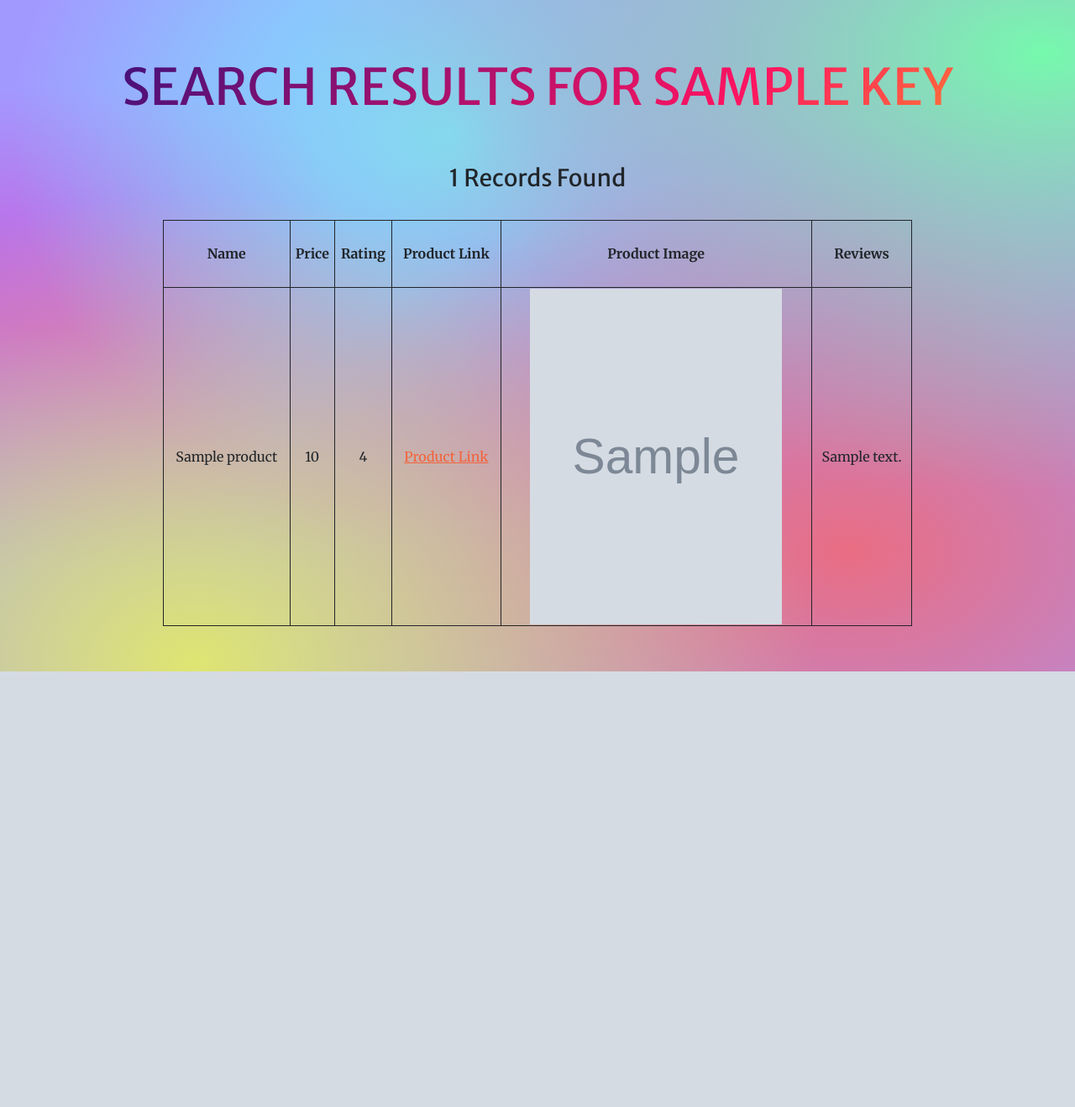
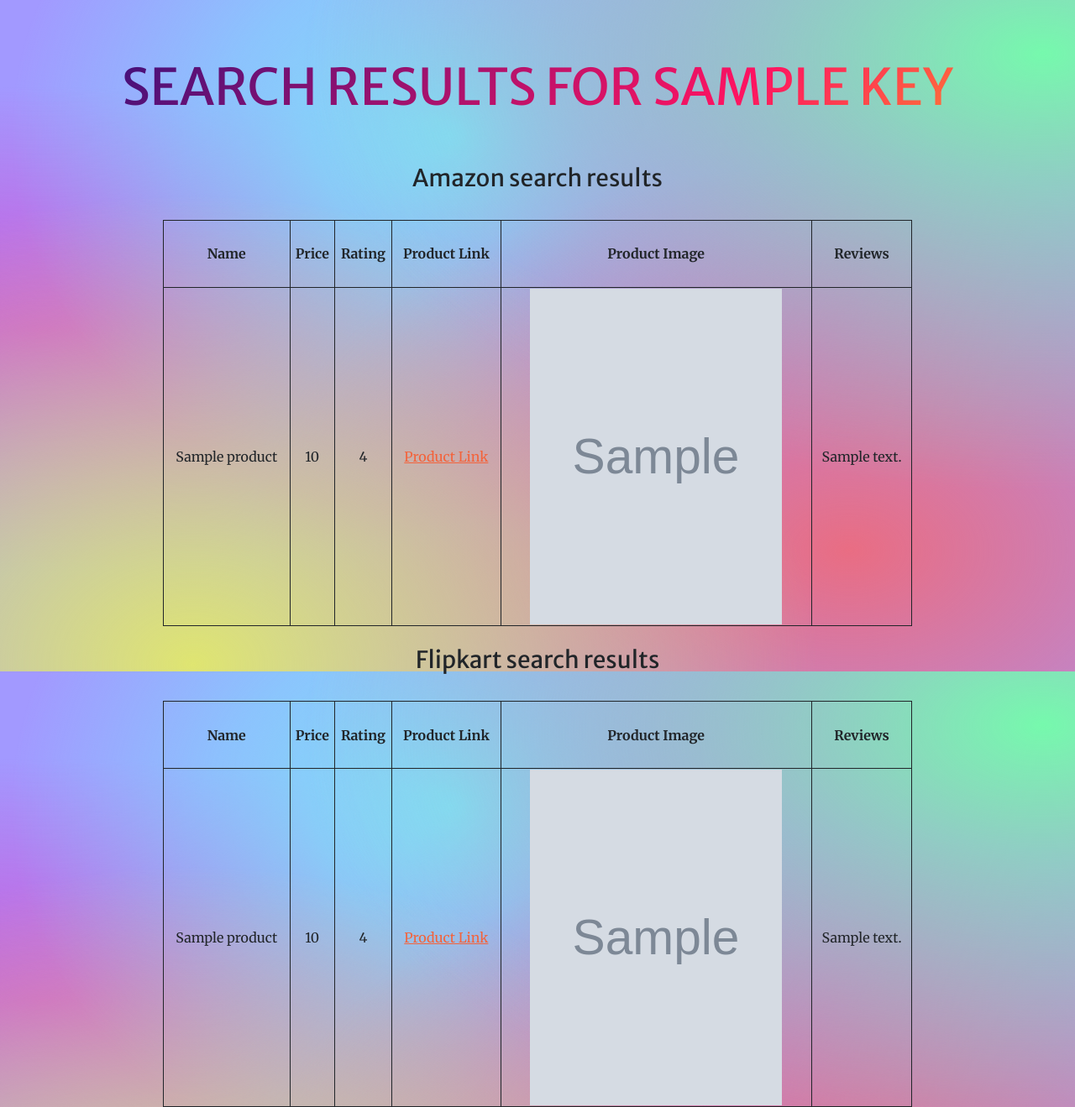
Before and after one commit to bikash-789/Product-Summary, a Flask app: template Client-Side/templates/response.html in a window 1280 px wide. Shown: the whole page at 84% size. Before the commit the page ends 800 px from the top, so only its background shows below. Run offline with Flask 3, Linux system fonts and the light colour scheme; the template is opened without the code that fills it: most values are stand-ins (such as "Sample title", 1, 10 or a date in 2020); grey boxes marked "Sample" are stand-in pictures; some libraries are stand-ins or nearby versions.

Commit message:
Modified the code for dynamic rendering

```diff
--- a/Client-Side/templates/response.html
+++ b/Client-Side/templates/response.html
@@ -25,7 +25,7 @@
         <center><h1 class="animate-charcter"> Search Results for {{ key }}</h1></center>
         <section>
         <br><br>
-        <center><h3>{{ num_products }} Records Found</h3></center>
+        <center><h3> Amazon search results </h3></center>
         <br>
         <table class="center">
           <thead>
@@ -54,6 +54,39 @@
         {% endfor %}
           </tbody>
         </table>
+
+            <br/>
+            <center><h3> Flipkart search results </h3></center>
+        <br>
+        <table class="center">
+          <thead>
+              <tr>
+                 <th>Name</th>
+                 <th>Price</th>
+                 <th>Rating</th>
+                 <th>Product Link</th>
+                 <th>Product Image</th>
+                  <th>Reviews</th>
+              </tr>
+          </thead>
+          <tbody>
+        {% for product in flipkart %}
+           <tr>
+            <td>{{ product['Name'] }}</td>
+            <td>{{ product['Price']}}</td>
+            <td>{{product['Rating']}}</td>
+            <td><a href="{{product['Product Link']}}" target="_blank">Product Link</a></td>
+            <td>
+                <img src="{{ product['Image'] }}" alt="product-image" width="300px" height="400px"/>
+
+            </td>
+               <td>{{ product['Reviews'][0] }}</td>
+           </tr>
+        {% endfor %}
+          </tbody>
+        </table>
+
+
             </section>
     </div>
     <style>
```
